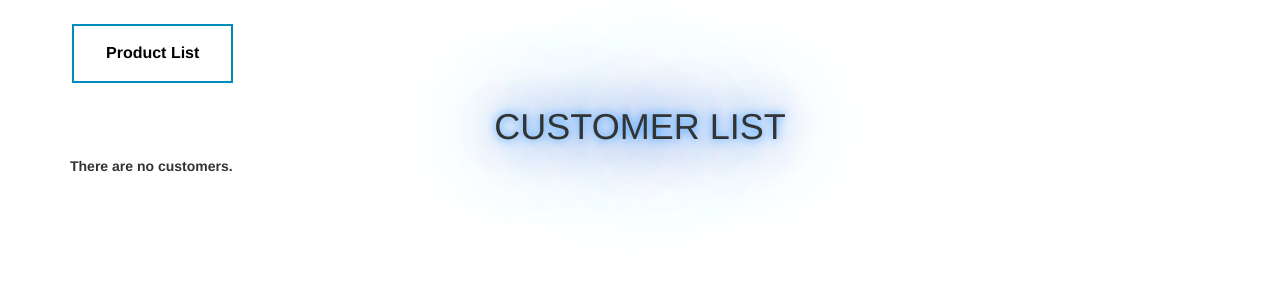
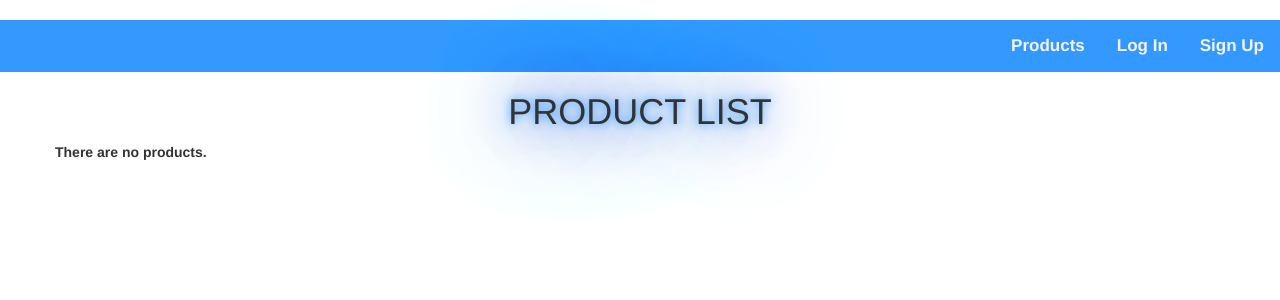
Before and after one commit to Sallahuddin-kh/Django-project, a Django app: page / in a window 1280 px wide. Shown: the top 300 px of the page. Run offline with Django 3.2, Linux system fonts and the light colour scheme; data that the repository does not hold is empty; some libraries are stand-ins or nearby versions.

Commit message:
Adding sign-in form and option, fixing the message x button and adding navigation bar

```diff
--- a/ecommerceproj/theretailerapp/static/css/styles.css
+++ b/ecommerceproj/theretailerapp/static/css/styles.css
@@ -66,3 +66,31 @@ table th {
   background-color: #3399ff;
   color: white;
 }
+
+.topnav {
+  background-color: #3399ff;
+  overflow: hidden;
+}
+
+.topnav a {
+  float: right;
+  color: #f2f2f2;
+  text-align: center;
+  padding: 14px 16px;
+  text-decoration: none;
+  font-size: 17px;
+}
+
+.topnav p{
+  float: left;
+  color: #f2f2f2;
+  text-align: center;
+  padding: 14px 16px;
+  text-decoration: none;
+  font-size: 17px;
+}
+
+.topnav a:hover {
+  background-color: #ffffff;
+  color: black;
+}
--- a/ecommerceproj/theretailerapp/templates/theretailerapp/customer_list.html
+++ b/ecommerceproj/theretailerapp/templates/theretailerapp/customer_list.html
@@ -1,21 +1,5 @@
-<!DOCTYPE html>
-<html lang="en">
-  <head>
-    {% block title %}
-    <title>The retailer app</title>
-    {% endblock %}
-    <meta charset="utf-8" />
-    <meta name="viewport" content="width=device-width, initial-scale=1" />
-    {% load static %}
-    <link rel="stylesheet" href="{% static 'css/styles.css' %}" />
-    <link rel="stylesheet" href="https://maxcdn.bootstrapcdn.com/bootstrap/3.3.7/css/bootstrap.min.css">
-    <script src="https://maxcdn.bootstrapcdn.com/bootstrap/3.3.7/js/bootstrap.min.js"></script>
-  </head>
-  <body>
-        {% include 'theretailerapp/message.html' %}
-
+    {% include 'theretailerapp/generic.html' %}
     <div class="container">
-      <a class="button button2" href="product">Product List</a>
       <h1>Customer List</h1>
       <div>
         {% block content %}
--- /dev/null
+++ b/ecommerceproj/theretailerapp/templates/theretailerapp/generic.html
@@ -0,0 +1,18 @@
+<!DOCTYPE html>
+<html lang="en">
+  <head>
+    {% block title %}
+    <title>The retailer app</title>
+    {% endblock %}
+    <meta charset="utf-8" />
+    <meta name="viewport" content="width=device-width, initial-scale=1" />
+    {% load static %}
+    <link rel="stylesheet" href="{% static 'css/styles.css' %}" />
+    <link rel="stylesheet" href="https://maxcdn.bootstrapcdn.com/bootstrap/3.3.7/css/bootstrap.min.css">
+    <script src="https://code.jquery.com/jquery-3.3.1.slim.min.js" integrity="sha384-q8i/X+965DzO0rT7abK41JStQIAqVgRVzpbzo5smXKp4YfRvH+8abtTE1Pi6jizo" crossorigin="anonymous"></script>
+<script src="https://cdnjs.cloudflare.com/ajax/libs/popper.js/1.14.7/umd/popper.min.js" integrity="sha384-UO2eT0CpHqdSJQ6hJty5KVphtPhzWj9WO1clHTMGa3JDZwrnQq4sF86dIHNDz0W1" crossorigin="anonymous"></script>
+<script src="https://stackpath.bootstrapcdn.com/bootstrap/4.3.1/js/bootstrap.min.js" integrity="sha384-JjSmVgyd0p3pXB1rRibZUAYoIIy6OrQ6VrjIEaFf/nJGzIxFDsf4x0xIM+B07jRM" crossorigin="anonymous"></script>
+  </head>
+  <body>
+    {% include "theretailerapp/navigation_bar.html" %}
+    {% include 'theretailerapp/message.html' %}
--- a/ecommerceproj/theretailerapp/templates/theretailerapp/message.html
+++ b/ecommerceproj/theretailerapp/templates/theretailerapp/message.html
@@ -1,9 +1,9 @@
 {% for message in messages %}
 <div class="container-fluid p-0">
   <div class="alert {{ message.tags }} alert-dismissible" role="alert" >
-    <button type="button" class="close" data-dismiss="alert" aria-label="Close">
+    <span type="button" class="close" data-dismiss="alert" aria-label="Close">
       <span aria-hidden="true">×</span>
-    </button>
+    </span>
     {{ message }}
   </div>
 </div>
--- /dev/null
+++ b/ecommerceproj/theretailerapp/templates/theretailerapp/navigation_bar.html
@@ -0,0 +1,11 @@
+<div class="topnav">
+  {%if 'first_name' in request.session%}
+    <p>Hello {{request.session.first_name}}</p>
+    <a href="customer/logout">Sign Out</a>
+    <a href="/product">Products</a>
+  {%else%}
+    <a href="/customer/create">Sign Up</a>
+    <a href="/customer/login">Log In</a>
+    <a href="/product">Products</a>
+  {%endif%}
+</div>
--- a/ecommerceproj/theretailerapp/templates/theretailerapp/product_list.html
+++ b/ecommerceproj/theretailerapp/templates/theretailerapp/product_list.html
@@ -1,17 +1,5 @@
-<!DOCTYPE html>
-<html lang="en">
-  <head>
-    {% block title %}
-    <title>The retailer app</title>
-    {% endblock %}
-    <meta charset="utf-8" />
-    <meta name="viewport" content="width=device-width, initial-scale=1" />
-    {% load static %}
-    <link rel="stylesheet" href="{% static 'css/styles.css' %}" />
-  </head>
-  <body>
+    {% include 'theretailerapp/generic.html' %}
     <div class="container">
-      <a class="button button2" href="/">Customer List</a>
       <h1>Product List</h1>
       <div class="row">
         {% block content %}
--- a/ecommerceproj/theretailerapp/urls.py
+++ b/ecommerceproj/theretailerapp/urls.py
@@ -2,7 +2,10 @@ from django.urls import path
 from . import views
 
 urlpatterns = [
-    path('', views.CustomerListView.as_view(), name='customer'),
-    path('product', views.ProductListView.as_view(), name = 'product'),
+    path('', views.product_list_view, name='product'),
+    path('product', views.product_list_view, name = 'product'),
+    path('customer',views.CustomerListView.as_view(),name = 'customer'),
     path('customer/create', views.insert_customer, name='customer_create'),
+    path('customer/login', views.login_customer, name='customer_login'),
+    path('customer/logout', views.customer_sign_out, name='customer_logout'),
 ]
--- a/ecommerceproj/theretailerapp/views.py
+++ b/ecommerceproj/theretailerapp/views.py
@@ -8,8 +8,10 @@ import datetime
 class CustomerListView(generic.ListView):
     model = Customer
 
-class ProductListView(generic.ListView):
-    model = Product
+def product_list_view(request):
+    products = Product.objects.all()
+    context = {'product_list':products}
+    return render(request, 'theretailerapp/product_list.html', context)
 
 def insert_customer(request):
     country  = Country.objects.all()
@@ -42,5 +44,23 @@ def insert_customer(request):
             print(e)
             messages.error(request,'System was not able to register try later')
         messages.success(request, 'Customer Accounted Created Succesfully.')
-        return HttpResponseRedirect('/')
+        return HttpResponseRedirect('/product')
     return render(request,'theretailerapp/customer_signup_form.html', {'countries':country},)
+
+def login_customer(request):
+    if request.method == 'POST':
+        email = request.POST.get("email")
+        if Customer.objects.filter(email = email).exists():
+            customer =  Customer.objects.get(email = email)
+            request.session['does_exist'] = 'true'
+            request.session['email'] = customer.email
+            request.session['first_name'] = customer.first_name
+            return HttpResponseRedirect('/product')
+        else:
+            messages.error(request,'User Does not exist')
+    return render(request,'theretailerapp/customer_signin_form.html')
+
+def customer_sign_out(request):
+    request.session.flush()
+    messages.success(request, 'Signed Out Successfully')
+    return HttpResponseRedirect('/product')
```
Also changed, not shown: ecommerceproj/theretailerapp/static/css/form_styles.css (+27 -0 lines), ecommerceproj/theretailerapp/templates/theretailerapp/customer_signin_form.html (added, +23 -0 lines), ecommerceproj/theretailerapp/templates/theretailerapp/customer_signup_form.html (+3 -16 lines), ecommerceproj/theretailerapp/templates/theretailerapp/form_generic.html (added, +34 -0 lines).
